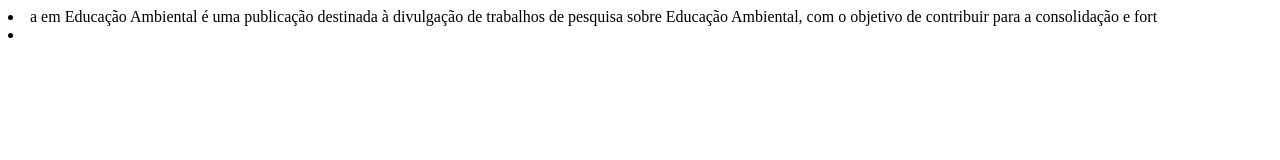
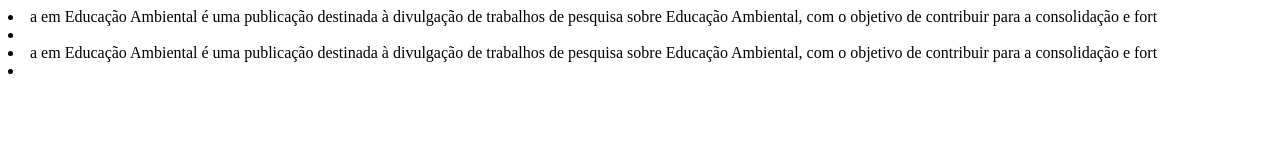
Before and after one commit to gepecea/revipeaimg, a plain HTML site: page index.html in a window 1280 px wide. Drawn offline with Linux system fonts and the light colour scheme.

Commit message:
Update index.html

```diff
--- a/index.html
+++ b/index.html
@@ -7,5 +7,6 @@
 </head>
 <body>
 <li style="text-align: justify;">a em Educação Ambiental é uma publicação destinada à divulgação de trabalhos de pesquisa sobre Educação Ambiental, com o objetivo de contribuir para a consolidação e fort<li>
+<li style="text-align: justify;">a em Educação Ambiental é uma publicação destinada à divulgação de trabalhos de pesquisa sobre Educação Ambiental, com o objetivo de contribuir para a consolidação e fort<li>
 </body>
 </html>
```
